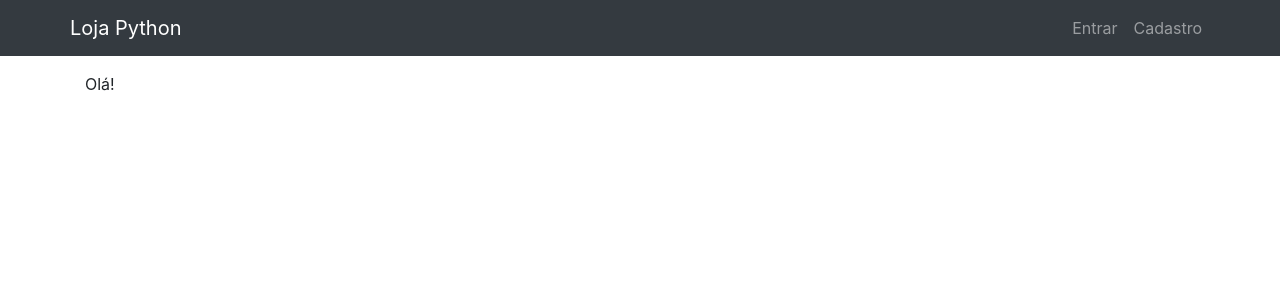
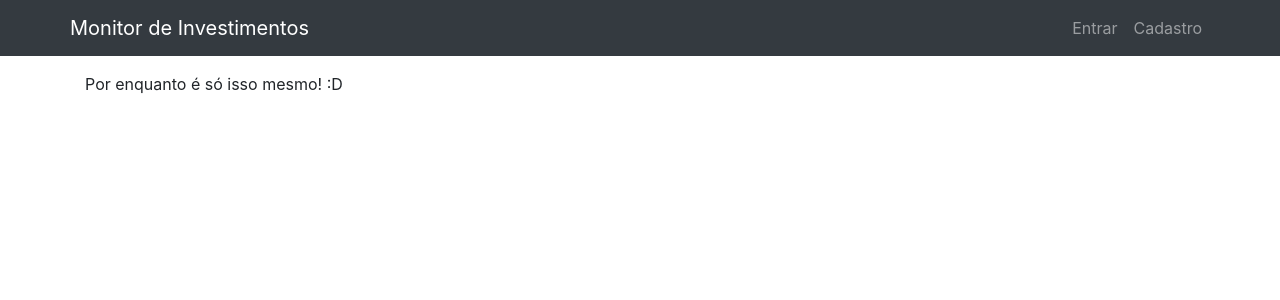
Before and after one commit to BrunoPivoto/Invest-Monitor1.1, a Django app: page / in a window 1280 px wide. Shown: the top 300 px of the page. Run offline with Django 4.2, Linux system fonts and the light colour scheme; some libraries are stand-ins or nearby versions.

Commit message:
finalizando

```diff
--- a/templates/base.html
+++ b/templates/base.html
@@ -10,7 +10,7 @@
     <header>
         <nav class="navbar navbar-expand navbar-dark bg-dark mb-3">
             <div class="container">
-                <a class="navbar-brand" href="{% url 'pages:home' %}">Loja Python</a>
+                <a class="navbar-brand" href="{% url 'pages:home' %}">Monitor de Investimentos</a>
                 <ul class="navbar-nav">
                     {% if user.is_authenticated %}
                     <li class="nav-item">
--- a/templates/home.html
+++ b/templates/home.html
@@ -1,7 +1,7 @@
 {% extends 'base.html' %}
 
-{% block title %}Loja Python{% endblock %}
+{% block title %}Monitor de Investimentos{% endblock %}
 
 {% block content %}
-    Olá!
+    Por enquanto é só isso mesmo! :D
 {% endblock %}
```
Also changed, not shown: comandos.txt (added, +8 -0 lines).
